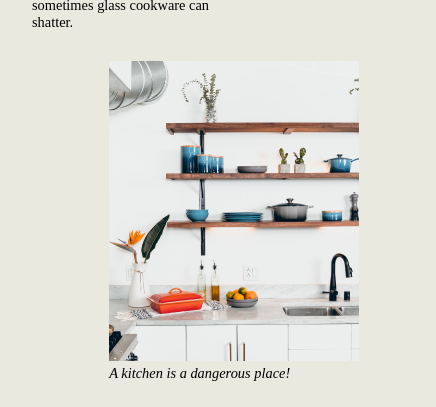
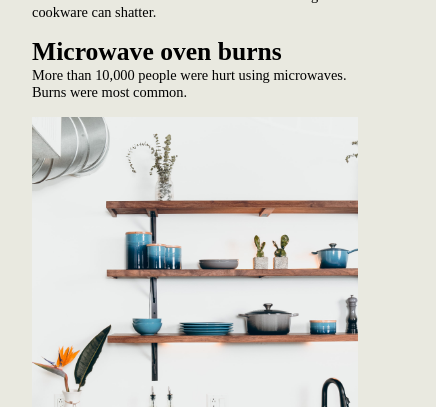
Before and after one commit to WeiMingTay/20220915_004_lev3_3_newspaper, a plain HTML site: page index.html in a window 390 px wide. Shown: the part 437-844 px from the top of the page, 436 px wide, since content can reach past the window. Drawn offline with Linux system fonts and the light colour scheme; a web font is replaced by a local one.

Commit message:
media queries

```diff
--- a/assets/css/style.css
+++ b/assets/css/style.css
@@ -7,7 +7,7 @@ Allgemein
 	box-sizing: border-box;
 }
 body {
-    font-family: 'Cormorant Garamond';
+	font-family: "Cormorant Garamond";
 	display: grid;
 	grid-template: 1fr 9fr / 80% 20%;
 	background-color: rgb(233, 233, 224);
@@ -20,7 +20,7 @@ Farben: rgb(233, 233, 224), #333 */
 
 /* ===== Fonts ===== */
 @font-face {
-    font-family: 'Cormorant Garamond';
+	font-family: "Cormorant Garamond";
 	src: url(../fonts/Cormorant_Garamond/CormorantGaramond-Regular.ttf);
 }
 /* ==========
@@ -37,7 +37,7 @@ header section {
 	justify-content: space-evenly;
 	border-top: 5px solid #333;
 	border-bottom: 5px double #333;
-    padding: .3rem 0;
+	padding: 0.3rem 0;
 	text-transform: uppercase;
 }
 header h1 {
@@ -58,7 +58,7 @@ main {
 		"article3 article4 img img img"
 		"article5 article6 img img img"
 		"article5 article6 img img img";
-    gap: .1rem 2rem;
+	gap: 0.1rem 2rem;
 }
 main h2 {
 	text-align: center;
@@ -69,7 +69,7 @@ main article h3 {
 	font-size: 1.6rem;
 }
 main article p {
-    font-size: .9rem;
+	font-size: 0.9rem;
 }
 main article:nth-of-type(1) {
 	grid-area: article1;
@@ -112,7 +112,6 @@ footer {
 	height: 80vh;
 }
 footer h3 {
-
 	font-size: 1.4rem;
 }
 footer article {
@@ -127,7 +126,7 @@ footer article:nth-of-type(2) h5 {
 	font-size: 1rem;
 }
 footer article:nth-of-type(2) p:first-of-type {
-    font-size: .8rem;
+	font-size: 0.8rem;
 }
 footer article:nth-of-type(2) p:last-of-type {
 	display: inline;
@@ -145,44 +144,24 @@ footer article:nth-of-type(3) img {
 Media Queries
 ========== */
 @media (min-width: 1500px) {
-    main article p{
+	main article p {
 		font-size: 1.3rem;
 	}
 	footer article p {
 		font-size: 4rem;
 	}
-    footer article:nth-of-type(2) h5, footer article:nth-of-type(2) p:last-of-type {
+	footer article:nth-of-type(2) h5,
+	footer article:nth-of-type(2) p:last-of-type {
 		font-size: 2rem;
 	}
 	footer article:nth-of-type(2) p:first-of-type {
 		font-size: 1.3rem;
-        margin-top: .5rem;
-        margin-bottom: .5rem;
+		margin-top: 0.5rem;
+		margin-bottom: 0.5rem;
 	}
 }
-@media (max-width: 700px) {
-    body {
-        grid-template: 1fr 12fr/ 100%;
-        padding: 1rem 2rem;
-    }
-    main {
-        grid-template-areas:
-        "h2 h2"
-        "article1 article2"
-        "img ."
-        "article3 article4"
-        "article5 article6"
-        "article5 article6";
-        gap: 1rem 2rem;
-    }
-    main img {
-        width: 1vh;
-    }
-    footer {
-        display: none;
-    }
-}
-@media (max-width:1000px) {
+
+@media (max-width: 1000px) and (min-width: 700px) {
 	main {
 		grid-template-areas:
 			"h2 h2 h2 h2"
@@ -200,3 +179,27 @@ Media Queries
 		height: auto;
 	}
 }
+@media (max-width: 700px) {
+	body {
+		grid-template: 1fr 12fr/ 100%;
+		padding: 1rem 2rem;
+	}
+	main {
+		grid-template-areas:
+			"h2 h2"
+			"article1 article1"
+			"article2 article2"
+			"img img"
+			"article3 article3"
+			"article4 article4"
+			"article5 article5"
+			"article6 article6";
+		gap: 1rem 2rem;
+	}
+	main img {
+		width: 1vh;
+	}
+	footer {
+		display: none;
+	}
+}
```
Also changed, not shown: 4 other files. Lines whose indentation alone changed are shown as unchanged.
